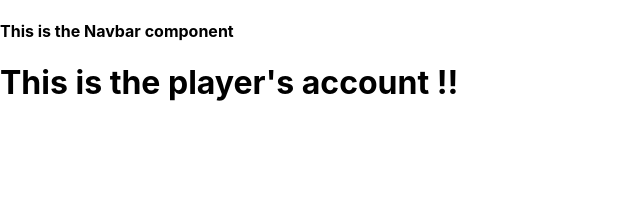
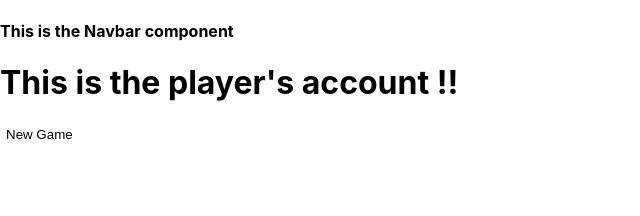
Before and after one commit to KKLW97/capstone_front_end, a React (Create React App) app: page /playerAccount in a window 1280 px wide. Shown: the top 216 px of the page, without its empty margins (0-640 px from the left). Built offline with nearby package versions, Linux system fonts and the light colour scheme; no server answers.

Commit message:
button to make new game for user

```diff
--- a/src/App.js
+++ b/src/App.js
@@ -15,7 +15,7 @@ function App() {
 
 
   const [allPlayers, setAllPlayers] = useState([]);
-  const [activePlayer, setActivePlayer] = useState("");
+  const [activePlayer, setActivePlayer] = useState(null);
   const [newPlayer, setNewPlayer] = useState("");
   const [currentGame, setCurrentGame] = useState(null);
   const [isNewGame, setIsNewGame] = useState(false);
@@ -50,7 +50,7 @@ function App() {
   //called function when page loads
   useEffect(() => {
     fetchAllPlayers();
-    // fetchPlayerById(1);
+    fetchPlayerById(1);
   }, [])
 
   const postNewPlayer = async (newPlayer) => {
@@ -63,6 +63,14 @@ function App() {
       setAllPlayers([...allPlayers, savedPlayer]);
   }
 
+  const createNewGame = async (playerId) => {
+    const response = await fetch(`http://localhost:8080/games?playerId=${playerId}`, {
+      method: "POST",
+      headers: { "Content-Type": "Application/json" },
+    });
+    const savedGame = await response.json();
+    setCurrentGame(savedGame);
+  }
 
 
 
@@ -108,6 +116,7 @@ function App() {
     {
       path: "playerAccount",
       element: <PlayerContainer
+      createNewGame = {createNewGame}
       activePlayer={activePlayer}
       />,
     },
@@ -123,7 +132,7 @@ function App() {
     <>
       {/* <LandingContainer />
     <GameContainer /> */}
-    <UserContext.Provider value={{ activePlayer, setActivePlayer, allPlayers , newPlayer, setNewPlayer, postNewPlayer , fetchPlayerById }}>
+    <UserContext.Provider value={{ activePlayer, setActivePlayer, allPlayers , newPlayer, postNewPlayer, createNewGame, fetchPlayerById }}>
 
       <Navbar />
       <RouterProvider router={router} />
--- a/src/containers/PlayerContainer.js
+++ b/src/containers/PlayerContainer.js
@@ -1,7 +1,21 @@
-const PlayerContainer = ({ activePlayer }) => {
+import { useNavigate } from "react-router-dom";
+const PlayerContainer = ({ activePlayer, createNewGame }) => {
+
+
+
+const handleClick = () => {
+    createNewGame(activePlayer.id);
+    console.log(activePlayer)
+    navigate("/gamePage");
+}
+
+const navigate = useNavigate();
+
+
     return (
         <>
         <h1> This is the player's account !! </h1>
+        <button onClick={handleClick}>New Game</button>
         </>
      );
 }
```
